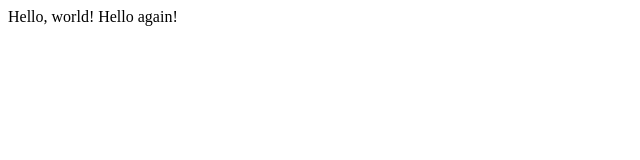
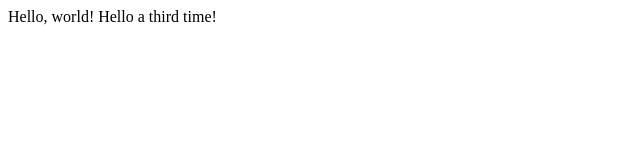
Before and after one commit to thazin05/lecture0, a plain HTML site: page hello.html in a window 1280 px wide. Shown: the full height of the page, 0-640 px from the left. Drawn offline with Linux system fonts and the light colour scheme.

```diff
--- a/hello.html
+++ b/hello.html
@@ -4,6 +4,6 @@
 	<title>My Webpage!</title>
 </head>
 <body>
-	Hello, world! Hello again!
+	Hello, world! Hello a third time!
 </body>
 </html>
```
